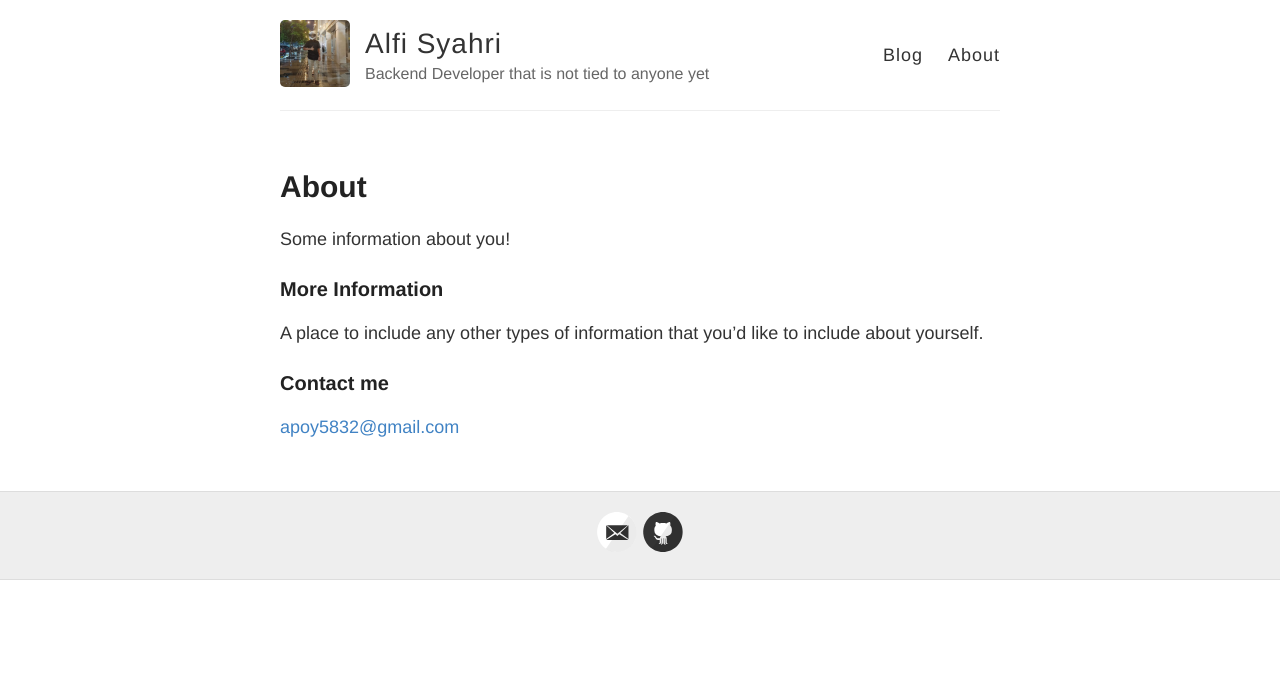
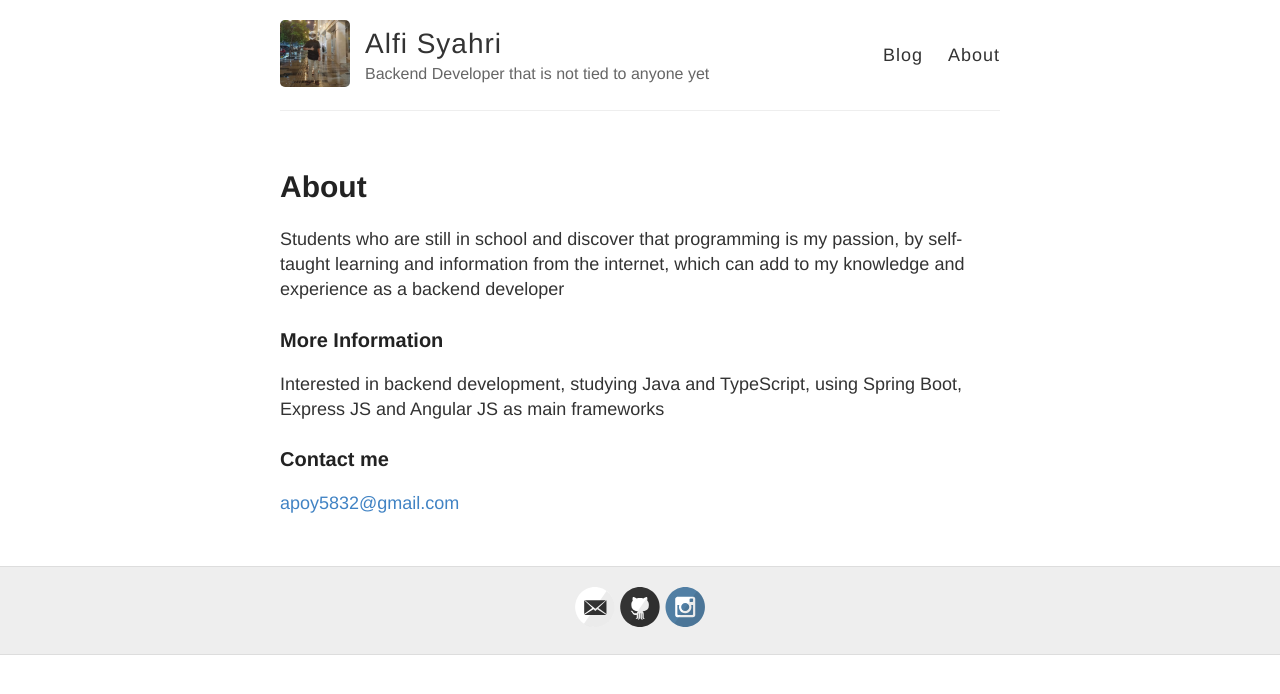
Before and after one commit to Alfi-Rzptr1/Alfi-Rzptr1.github.io, a Jekyll site: the page built from about.md, in a window 1280 px wide. Shown: the top 694 px of the page. Built offline with Jekyll 4.4.1, drawn with Linux system fonts in a browser that asks for light colours; part of the change alters nothing that is shown.

```diff
--- a/_config.yml
+++ b/_config.yml
@@ -4,7 +4,7 @@
 
 # Name of your site (displayed in the header)
 name: Alfi Syahri
-
+webtype: Personal blog
 # Short bio or description (displayed in the header)
 description: Backend Developer that is not tied to anyone yet
 
@@ -22,7 +22,7 @@ footer-links:
   facebook:
   flickr:
   github: Alfi-Rzptr1
-  instagram:
+  instagram: knovvn_az_piii
   linkedin:
   pinterest:
   rss: # just type anything here for a working RSS icon
--- a/_layouts/default.html
+++ b/_layouts/default.html
@@ -1,7 +1,7 @@
 <!DOCTYPE html>
 <html>
   <head>
-    <title>{% if page.title %}{{ page.title }} – {% endif %}{{ site.name }} – {{ site.description }}</title>
+    <title>{% if page.title %}{{ page.title }} – {% endif %}{{ site.webtype }} – {{ site.name }}</title>
 
     {% include meta.html %}
 
@@ -10,7 +10,7 @@
     <![endif]-->
 
     <link rel="stylesheet" type="text/css" href="{{ site.baseurl }}/style.css" />
-    <link rel="alternate" type="application/rss+xml" title="{{ site.name }} - {{ site.description }}" href="{{ site.baseurl }}/feed.xml" />
+    <link rel="alternate" type="application/rss+xml" title="{{ site.webtype }} - {{ site.name }}" href="{{ site.baseurl }}/feed.xml" />
 
     <!-- Created with Jekyll Now - http://github.com/barryclark/jekyll-now -->
   </head>
--- a/about.md
+++ b/about.md
@@ -4,11 +4,11 @@ title: About
 permalink: /about/
 ---
 
-Some information about you!
+Students who are still in school and discover that programming is my passion, by self-taught learning and information from the internet, which can add to my knowledge and experience as a backend developer
 
 ### More Information
 
-A place to include any other types of information that you'd like to include about yourself.
+Interested in backend development, studying Java and TypeScript, using Spring Boot, Express JS and Angular JS as main frameworks
 
 ### Contact me
 
```
